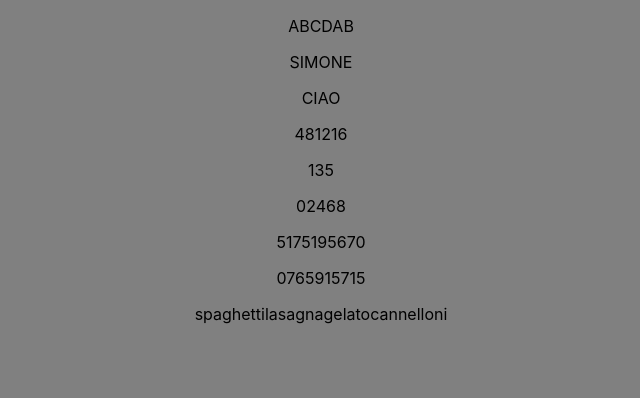
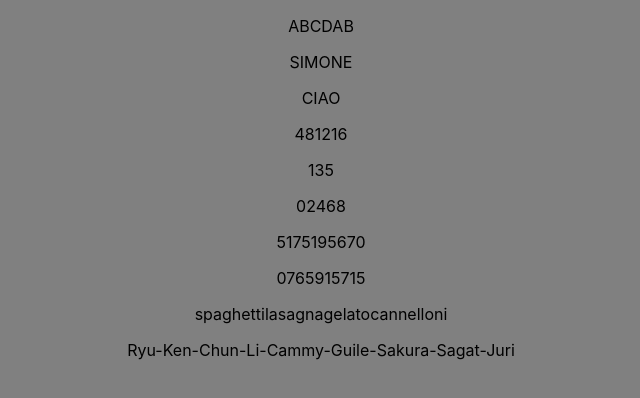
Before and after one commit to SimoneZem/codewar-ex, a React (Create React App) app: page / in a window 1280 px wide. Shown: the top 398 px of the page, without its empty margins (319-959 px from the left). Built offline with nearby package versions, Linux system fonts and the light colour scheme.

Commit message:
feat(add splittedArray): add splitted array

```diff
--- a/src/App.jsx
+++ b/src/App.jsx
@@ -7,6 +7,7 @@ import { MapOddNumber } from "./components/MapOddNumber";
 import { MapEvenNumber } from "./components/MapEvenNumber";
 import { RandomInvertedArray } from "./components/RandomInvertedArray";
 import { ManipulatingArray } from "./components/ManipulatingArray";
+import { StreetFighters } from "./components/StreetFighters";
 
 import "./App.css";
 
@@ -61,6 +62,13 @@ manipulatedArray.unshift("spaghetti");
 manipulatedArray[1] = "lasagna";
 manipulatedArray[2] = "gelato";
 
+const fighters = "Ryu+Ken+Chun-Li+Cammy+Guile+Sakura+Sagat+Juri";
+/*const fightersToShow = fighters.split("+").join("-");*/
+const splittedArray = fighters.split("+");
+const arraylength = splittedArray.length;
+console.log(">>>> ~ file: App.jsx ~ line 70 ~ arraylength", arraylength);
+const fightersToShow = splittedArray.join("-");
+
 function App() {
   return (
     <div className="App">
@@ -91,6 +99,12 @@ function App() {
       <p>
         <ManipulatingArray manipulatedArray={manipulatedArray} />
       </p>
+      <p>
+        <StreetFighters
+          fightersToShow={fightersToShow}
+          arrayLenght={arraylength}
+        />
+      </p>
     </div>
   );
 }
--- /dev/null
+++ b/src/components/StreetFighters/index.jsx
@@ -0,0 +1,5 @@
+import React from "react";
+
+export const StreetFighters = ({ fightersToShow }) => {
+  return <div>{fightersToShow}</div>;
+};
```
